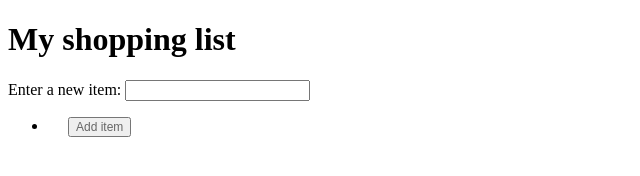
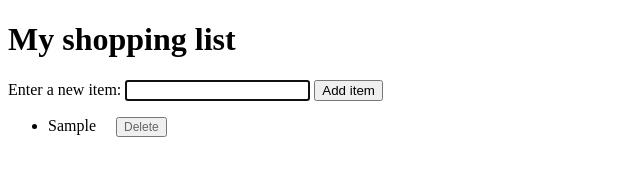
Before and after one commit to Basis4ajake/DOM-Practice, a plain HTML site: page shopping-list.html in a window 1280 px wide. Both pictures are taken after typing "Sample" into the empty fields and a click on the button "Add item". Shown: the whole page, without its empty margins (0-640 px from the left). Drawn offline with Linux system fonts and the light colour scheme.

Commit message:
Fix button element

```diff
--- a/shopping-list.html
+++ b/shopping-list.html
@@ -35,32 +35,26 @@
         const input = document.querySelector('input');
         const button = document.querySelector('button');
 
-
-
-
         button.addEventListener('click', () => {
             const getItem = input.value;
             input.value = '';
-        }
 
-    )
+            const listItem = document.createElement('li');
+            const span = document.createElement('span');
+            const deleteButton = document.createElement('button');
 
-        const listItem = document.createElement('li');
-        const span = document.createElement('span');
-        const deleteButton = document.createElement('deleteButton');
+            listItem.appendChild(span);
+            span.textContent = getItem;
+            listItem.appendChild(deleteButton);
+            deleteButton.textContent = 'Delete';
+            ul.appendChild(listItem);
 
-        listItem.appendChild(span);
-        listItem.appendChild(button);
-
-        // span.textContent = storeInput;
-        deleteButton.textContent = "Delete";
-        ul.appendChild(listItem);
-        deleteButton.addEventListener("click", () => {
+            deleteButton.addEventListener("click", () => {
             ul.removeChild(listItem);
-            input.focus();
         });
 
-
+    input.focus();
+        });
     </script>
   </body>
 </html>
```
